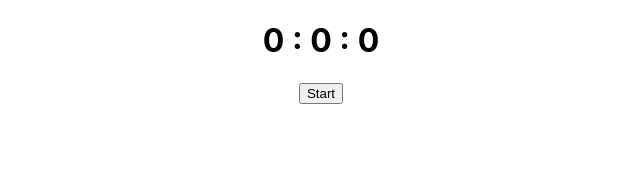
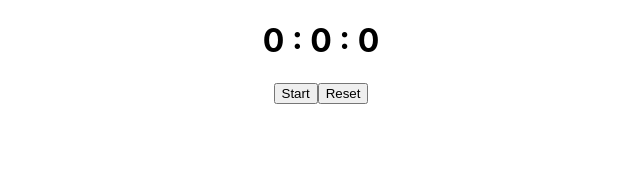
Before and after one commit to FarazIITK/react_typescript, a React (Create React App) app: page / in a window 1280 px wide. Shown: the top 173 px of the page, without its empty margins (319-959 px from the left). Built offline with nearby package versions, Linux system fonts and the light colour scheme.

Commit message:
Added logic to reset timer

```diff
--- a/src/Components/Stopwatch.tsx
+++ b/src/Components/Stopwatch.tsx
@@ -26,6 +26,12 @@ const Stopwatch = () => {
   const playPauseHandler = () => {
     setIsTimerStarted(true);
     setIsTimerPaused((prevState) => !prevState);
+  };
+
+  const resetTimer = () => {
+    setIsTimerStarted(false);
+    setIsTimerPaused(true);
+    setTimeElapsed(initialTime);
   };
 
   useEffect(() => {
@@ -67,6 +73,10 @@ const Stopwatch = () => {
             ? buttonTags.resume
             : buttonTags.pause}
         </button>
+
+        <button onClick={resetTimer}>
+          {buttonTags.reset}
+        </button>
       </div>
     </div>
   );
```
